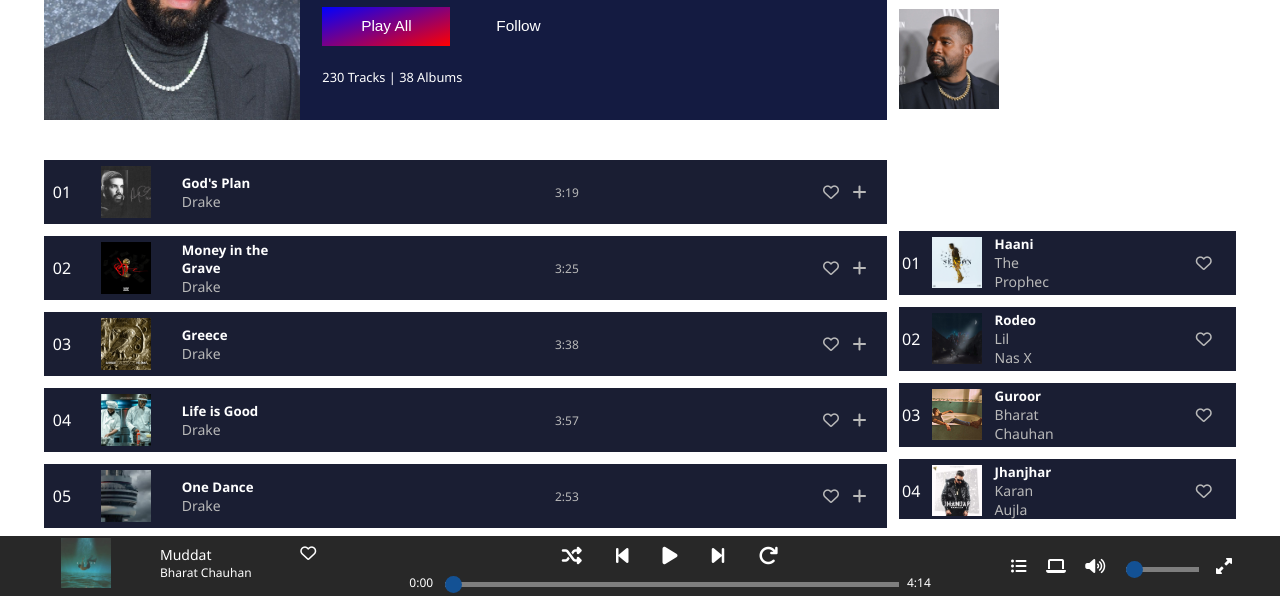
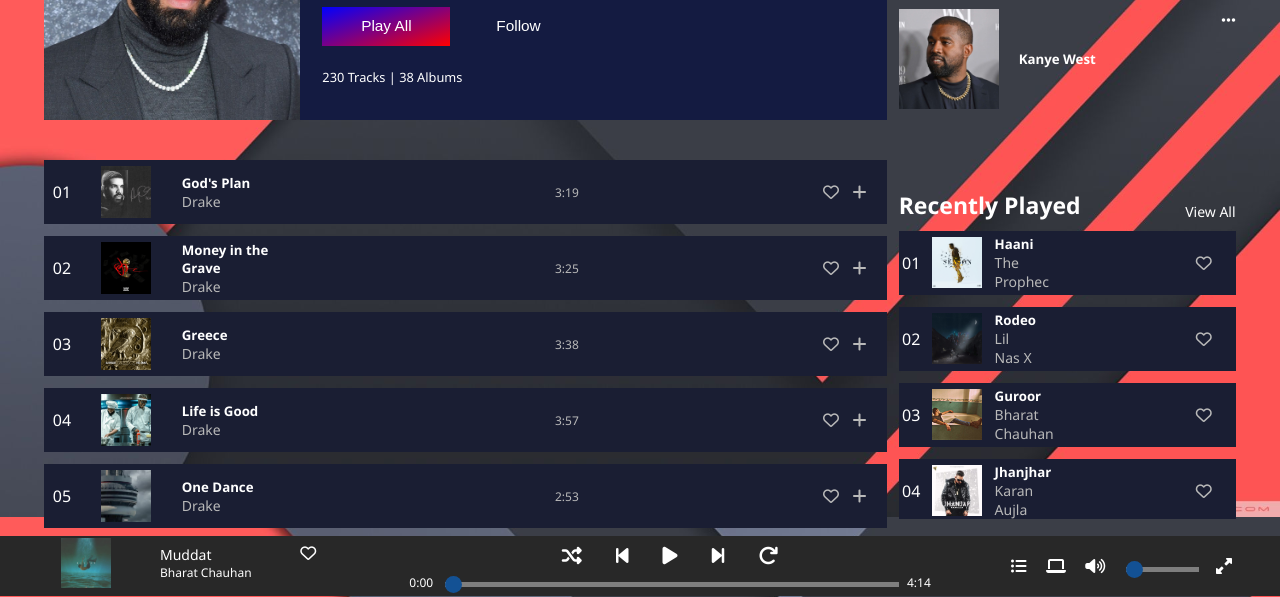
Before and after one commit to dakshayahuja/NM-Studio-Web-Music-Player, a plain HTML site: page artists/Drake.html in a window 1280 px wide. Shown: the part 203-800 px from the top of the page. Drawn offline with Linux system fonts and the light colour scheme; the site is published under a folder, as on GitHub Pages, so addresses that start at the root find nothing; files whose address does not match are found by name.

Commit message:
Update Single Playlist Screen Styles.css

```diff
--- a/Single Playlist Screen Styles.css
+++ b/Single Playlist Screen Styles.css
@@ -1,5 +1,5 @@
 :root {
-  --background-image: url("/media/background/672249.jpg");
+  --background-image: url("media/background/672249.jpg");
   --jumbotron-color: #141b41;
   --playlist-items-background-color: #1a1e33;
   --playlist-items-background-color-on-hover: #2e3249;
```
